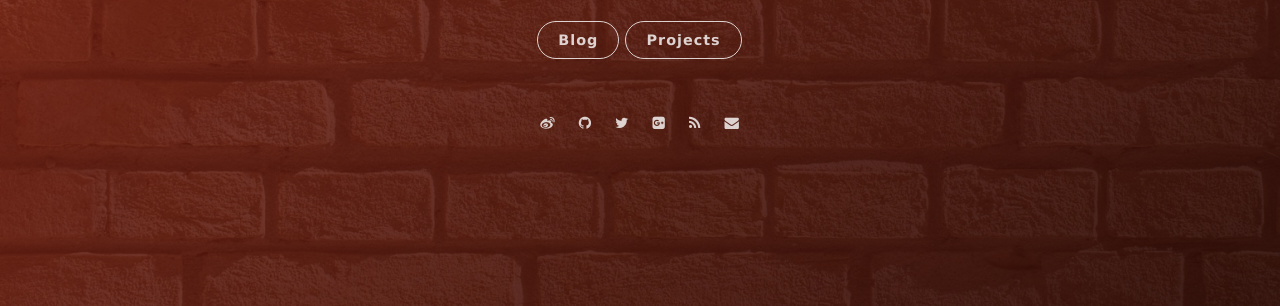
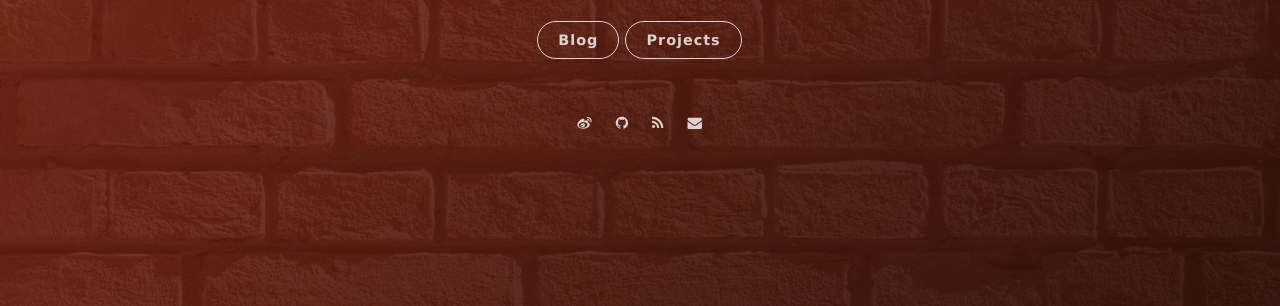
Before and after one commit to webbleen/wno-jekyll, a Jekyll site: the page built from index.html, in a window 1280 px wide. Shown: the part 543-849 px from the top of the page. Built offline with Jekyll 4.4.1, drawn with Linux system fonts in a browser that asks for light colours; nearby versions of some CDN libraries; the list of posts is cut into pages by our own code.

Commit message:
delete unused social

```diff
--- a/_config.yml
+++ b/_config.yml
@@ -37,10 +37,11 @@ comment:
 
 # Social
 social:
-    weibo: webbleen
+    weibo: togopaul
     github: webbleen
-    twitter: webbleen
-    gplus: 107108267983477358170
+    # gitee: webbleen
+    # twitter: webbleen
+    # gplus: 107108267983477358170
     mail: webbleen@gmail.com
 
 # Google Analytics
--- a/_includes/social.html
+++ b/_includes/social.html
@@ -17,6 +17,16 @@
     <a href="https://github.com/{{site.social.github}}" title="@{{site.social.github}} 的 Github" target="_blank">
       <i class='social fa fa-github'></i>
       <span class="label">Github</span>
+    </a>
+  </li>
+  {% endif %}
+
+  {% if site.social.gitee %}
+  <!-- Github -->
+  <li class="navigation__item">
+    <a href="https://gitee.com/{{site.social.gitee}}" title="@{{site.social.gitee}} 的 Gitee" target="_blank">
+      <i class='social fa fa-gitee'></i>
+      <span class="label">Gitee</span>
     </a>
   </li>
   {% endif %}
```
Also changed, not shown: 1 other file.
